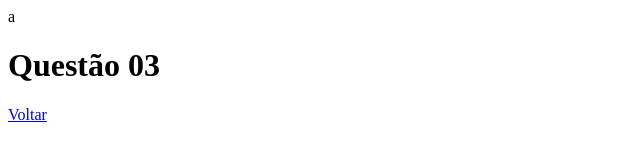
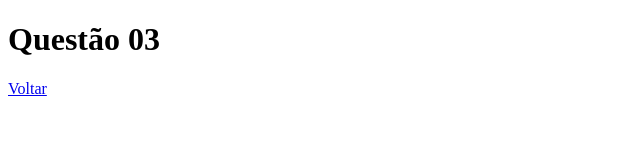
Before and after one commit to carlos-word/dwba4-semana-08-PT3031527, a plain HTML site: page paginas/questao_03.html in a window 1280 px wide. Shown: the whole page, without its empty margins (0-640 px from the left). Drawn offline with Linux system fonts and the light colour scheme; files whose address does not match are found by name.

Commit message:
Update questao_03.html

```diff
--- a/paginas/questao_03.html
+++ b/paginas/questao_03.html
@@ -5,7 +5,7 @@
   <title>Questão 03</title>
   <script src="../script/questao_03.js" defer></script>
 </head>
-<body>a
+<body>
   <h1>Questão 03</h1>
   <a href="../index.html" target="_top">Voltar</a>
 </body>
```
